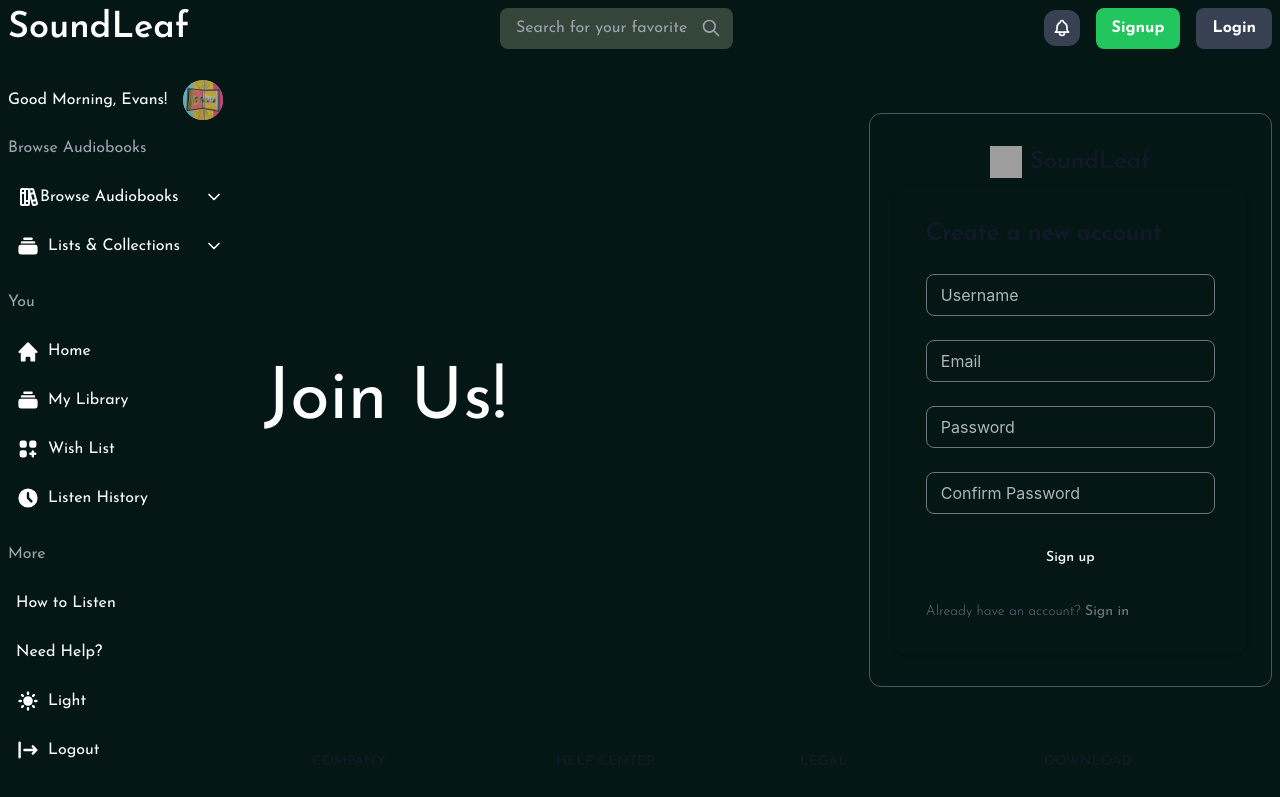
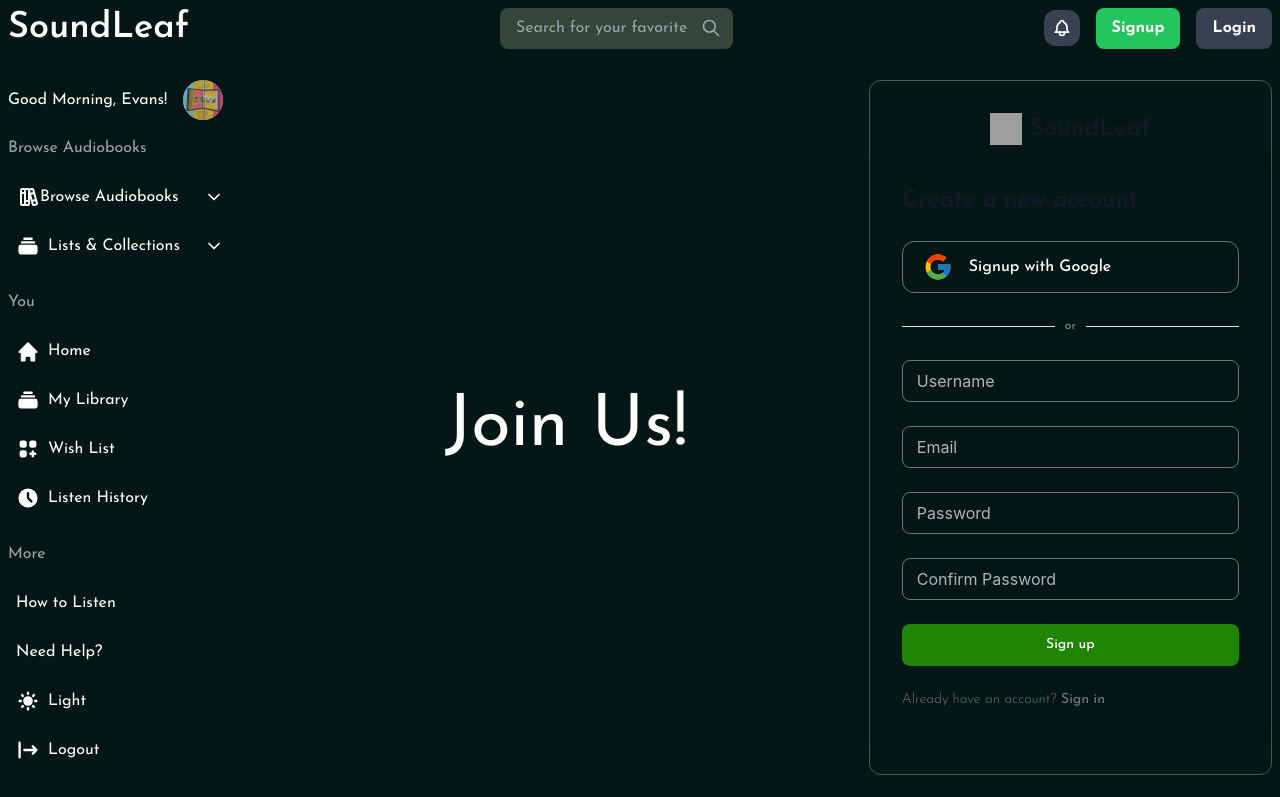
Before and after one commit to gitahievans/auraltales-frontend, a Next.js app: page /auth/signup in a window 1280 px wide. Shown: the top 797 px of the page. Built offline with nearby package versions, Linux system fonts and the light colour scheme; grey boxes are pictures that could not be loaded.

Commit message:
Update login and signup form styles

```diff
--- a/components/Auth/LoginForm.tsx
+++ b/components/Auth/LoginForm.tsx
@@ -1,7 +1,7 @@
 import Image from "next/image";
 import React from "react";
 import CustomInput from "../common/CustomInput";
-import { TextInput } from "@mantine/core";
+import { Divider, TextInput } from "@mantine/core";
 import Link from "next/link";
 
 const LoginForm = () => {
@@ -29,6 +29,17 @@
                         <h1 className="text-xl font-bold leading-tight tracking-tight text-gray-900 md:text-2xl dark:text-white">
                             Sign in to your account
                         </h1>
+                        <div className="flex justify-center mb-6 w-full">
+                            <button className="flex items-center border border-gray-500 gap-4 font-medium rounded-xl text-white text-sm md:text-base px-5 py-2.5 shadow-md bg-transparent hover:bg-green-950 transition-colors w-full">
+                                <svg xmlns="http://www.w3.org/2000/svg" x="0px" y="0px" width="30" height="30" viewBox="0 0 48 48">
+                                    <path fill="#FFC107" d="M43.611,20.083H42V20H24v8h11.303c-1.649,4.657-6.08,8-11.303,8c-6.627,0-12-5.373-12-12c0-6.627,5.373-12,12-12c3.059,0,5.842,1.154,7.961,3.039l5.657-5.657C34.046,6.053,29.268,4,24,4C12.955,4,4,12.955,4,24c0,11.045,8.955,20,20,20c11.045,0,20-8.955,20-20C44,22.659,43.862,21.35,43.611,20.083z"></path><path fill="#FF3D00" d="M6.306,14.691l6.571,4.819C14.655,15.108,18.961,12,24,12c3.059,0,5.842,1.154,7.961,3.039l5.657-5.657C34.046,6.053,29.268,4,24,4C16.318,4,9.656,8.337,6.306,14.691z"></path><path fill="#4CAF50" d="M24,44c5.166,0,9.86-1.977,13.409-5.192l-6.19-5.238C29.211,35.091,26.715,36,24,36c-5.202,0-9.619-3.317-11.283-7.946l-6.522,5.025C9.505,39.556,16.227,44,24,44z"></path><path fill="#1976D2" d="M43.611,20.083H42V20H24v8h11.303c-0.792,2.237-2.231,4.166-4.087,5.571c0.001-0.001,0.002-0.001,0.003-0.002l6.19,5.238C36.971,39.205,44,34,44,24C44,22.659,43.862,21.35,43.611,20.083z"></path>
+                                </svg>
+                                <p>Signin with Google</p>
+                            </button>
+                        </div>
+
+                        <Divider label="or" />
+
                         <form className="space-y-4 md:space-y-6" action="#">
                             <TextInput radius='md' size="md" placeholder="Email" styles={{ input: { backgroundColor: 'transparent', borderColor: '#6b7280', color: 'white' } }} />
                             <TextInput radius='md' size="md" placeholder="Password" styles={{ input: { backgroundColor: 'transparent', borderColor: '#6b7280', color: 'white' } }} />
@@ -36,14 +47,14 @@
                             {/* TODO: Remember me to be added here */}
                             <button
                                 type="submit"
-                                className="w-full text-white bg-primary-600 hover:bg-primary-700 focus:ring-4 focus:outline-none focus:ring-primary-300 font-medium rounded-lg text-sm px-5 py-2.5 text-center dark:bg-primary-600 dark:hover:bg-primary-700 dark:focus:ring-primary-800"
+                                className="w-full text-white bg-secondary border border-transparent hover:bg-green-950 hover:border hover:border-secondary font-medium rounded-lg text-sm px-5 py-2.5 text-center transition-all duration-300"
                             >
                                 Sign in
                             </button>
                             <p className="text-sm font-light text-gray-500 dark:text-gray-400">
                                 Don’t have an account yet?{" "}
                                 <a
-                                    href="#"
+                                    href="/auth/signup"
                                     className="font-medium text-primary-600 hover:underline dark:text-primary-500"
                                 >
                                     Sign up
--- a/components/Auth/SignupForm.tsx
+++ b/components/Auth/SignupForm.tsx
@@ -1,4 +1,4 @@
-import { TextInput } from '@mantine/core';
+import { Divider, TextInput } from '@mantine/core';
 import Image from 'next/image';
 import Link from 'next/link';
 import React from 'react'
@@ -7,9 +7,9 @@
     return (
         <section className="bg-primary flex items-center md:min-h-[80dvh]">
             <div className="md:w-[60%]">
-                <h1 className="text-7xl text-white">Join Us!</h1>
+                <h1 className="text-7xl text-white text-center">Join Us!</h1>
             </div>
-            <div className="md:w-[40%] flex flex-col items-center justify-center px-6 py-8 mx-auto  border border-gray-600 rounded-xl">
+            <div className="md:w-[40%] flex flex-col items-center justify-center  py-8 mx-auto  border border-gray-600 rounded-xl">
                 <Link
                     href="#"
                     className="flex items-center mb-2 text-2xl font-semibold text-gray-900 dark:text-white"
@@ -23,11 +23,24 @@
                     />
                     SoundLeaf
                 </Link>
+
+
                 <div className="w-full rounded-xl shadow md:mt-0 sm:max-w-md xl:p-0">
                     <div className="p-6 space-y-4 md:space-y-6 sm:p-8">
                         <h1 className="text-xl font-bold leading-tight tracking-tight text-gray-900 md:text-2xl dark:text-white">
                             Create a new account
                         </h1>
+                        <div className="flex justify-center mb-6 w-full">
+                            <button className="flex items-center border border-gray-500 gap-4 font-medium rounded-xl text-white text-sm md:text-base px-5 py-2.5 shadow-md bg-transparent hover:bg-green-950 transition-colors w-full">
+                                <svg xmlns="http://www.w3.org/2000/svg" x="0px" y="0px" width="30" height="30" viewBox="0 0 48 48">
+                                    <path fill="#FFC107" d="M43.611,20.083H42V20H24v8h11.303c-1.649,4.657-6.08,8-11.303,8c-6.627,0-12-5.373-12-12c0-6.627,5.373-12,12-12c3.059,0,5.842,1.154,7.961,3.039l5.657-5.657C34.046,6.053,29.268,4,24,4C12.955,4,4,12.955,4,24c0,11.045,8.955,20,20,20c11.045,0,20-8.955,20-20C44,22.659,43.862,21.35,43.611,20.083z"></path><path fill="#FF3D00" d="M6.306,14.691l6.571,4.819C14.655,15.108,18.961,12,24,12c3.059,0,5.842,1.154,7.961,3.039l5.657-5.657C34.046,6.053,29.268,4,24,4C16.318,4,9.656,8.337,6.306,14.691z"></path><path fill="#4CAF50" d="M24,44c5.166,0,9.86-1.977,13.409-5.192l-6.19-5.238C29.211,35.091,26.715,36,24,36c-5.202,0-9.619-3.317-11.283-7.946l-6.522,5.025C9.505,39.556,16.227,44,24,44z"></path><path fill="#1976D2" d="M43.611,20.083H42V20H24v8h11.303c-0.792,2.237-2.231,4.166-4.087,5.571c0.001-0.001,0.002-0.001,0.003-0.002l6.19,5.238C36.971,39.205,44,34,44,24C44,22.659,43.862,21.35,43.611,20.083z"></path>
+                                </svg>
+                                <p>Signup with Google</p>
+                            </button>
+                        </div>
+
+                        <Divider label="or" />
+
                         <form className="space-y-4 md:space-y-6" action="#">
                             {/* Username Input */}
                             <TextInput
@@ -89,18 +102,18 @@
 
                             <button
                                 type="submit"
-                                className="w-full text-white bg-primary-600 hover:bg-primary-700 focus:ring-4 focus:outline-none focus:ring-primary-300 font-medium rounded-lg text-sm px-5 py-2.5 text-center dark:bg-primary-600 dark:hover:bg-primary-700 dark:focus:ring-primary-800"
+                                className="w-full text-white bg-secondary border border-transparent hover:bg-green-950 hover:border hover:border-secondary font-medium rounded-lg text-sm px-5 py-2.5 text-center transition-all duration-300"
                             >
                                 Sign up
                             </button>
                             <p className="text-sm font-light text-gray-500 dark:text-gray-400">
                                 Already have an account?{" "}
-                                <a
-                                    href="#"
+                                <Link
+                                    href="/auth/login"
                                     className="font-medium text-primary-600 hover:underline dark:text-primary-500"
                                 >
                                     Sign in
-                                </a>
+                                </Link>
                             </p>
                         </form>
                     </div>
```
